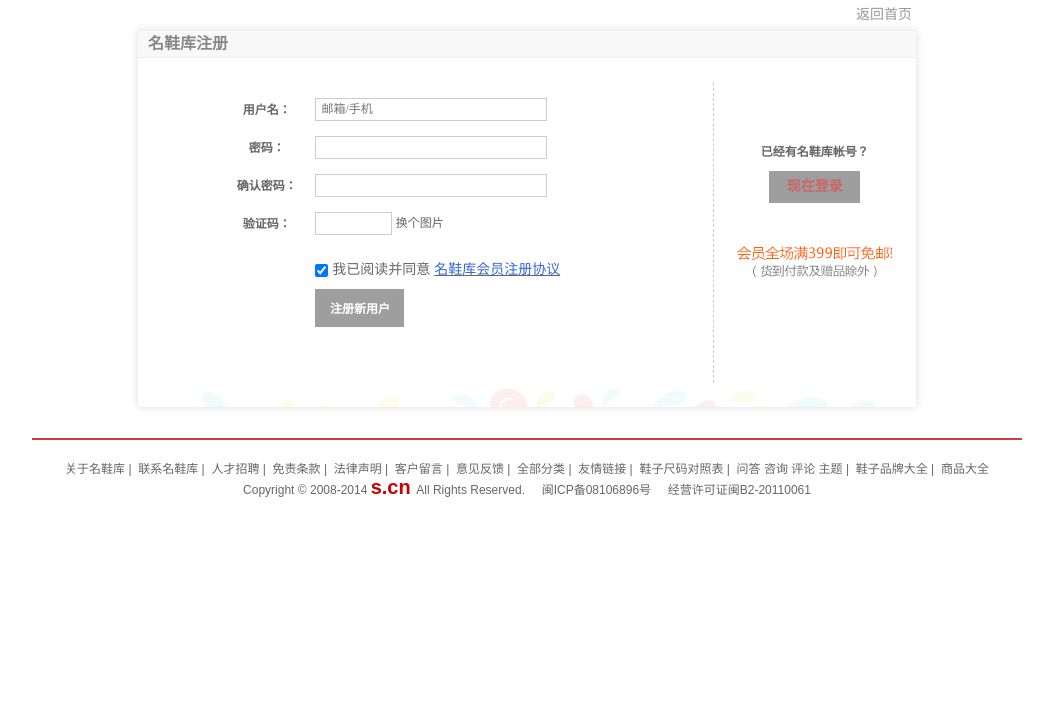
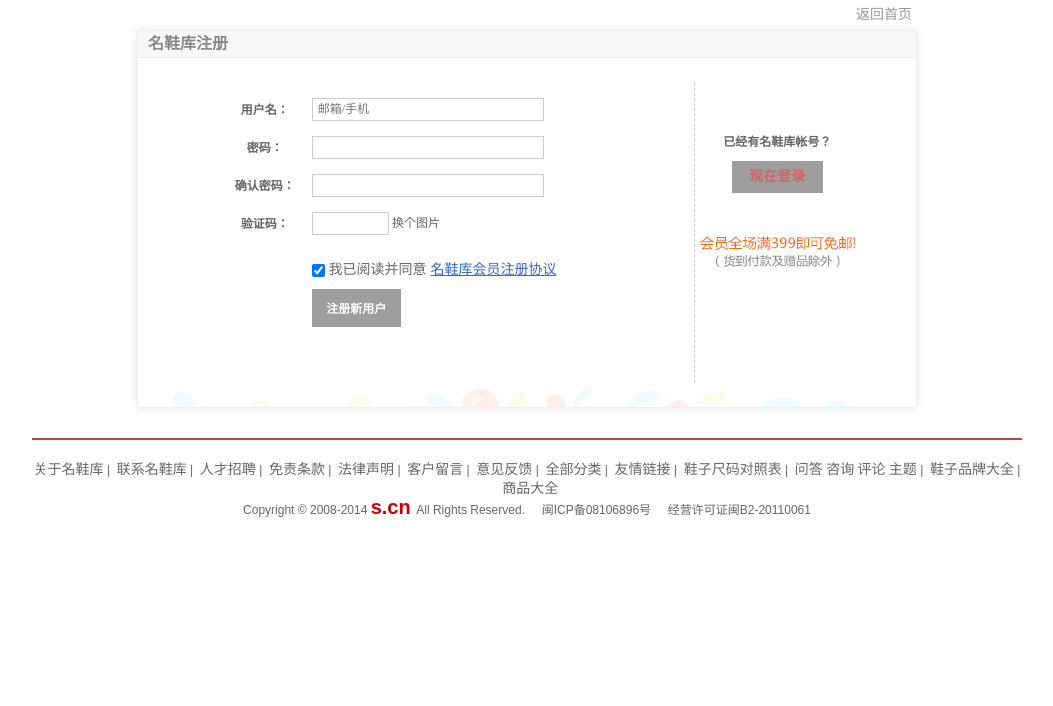
Before and after one commit to imsecai/Myfamoushoes, a PHP site: page /html/reg.html in a window 1280 px wide. Shown: the part 94-800 px from the top of the page, without its empty margins (113-1166 px from the left). Run offline with PHP 8.4, Linux system fonts and the light colour scheme; grey boxes are pictures that could not be loaded.

Commit message:
登录注册样式完善

```diff
--- a/gulpfile.js
+++ b/gulpfile.js
@@ -4,7 +4,7 @@ var sass = require('gulp-sass');
 gulp.task('compileSass',function(){
     gulp.src('./src/sass/*.scss')
 
-    .pipe(sass())
+    .pipe(sass({outputStyle:'expanded'}))
 
     .pipe(gulp.dest('./src/css/'))
 });
--- a/src/css/reg.css
+++ b/src/css/reg.css
@@ -1,33 +1,114 @@
 a {
-  text-decoration: none; }
+  text-decoration: none;
+}
 
 .head {
-  padding-top: 20px; }
+  padding-top: 20px;
+}
+
 .head .warp {
   margin: 0 auto;
   width: 990px;
-    height: 73px; }
+  height: 73px;
+}
+
 .head .warp .logo {
   float: left;
   height: 63px;
   padding-top: 10px;
   background: url(../img/newlogo.png) no-repeat 0 10px;
-      width: 427px; }
+  width: 427px;
+}
 
 .AllWrapInside {
   margin: 0 auto;
   width: 780px;
   line-height: 30px;
   text-align: right;
-  padding-right: 10px; }
+  padding-right: 10px;
+}
+
 .AllWrapInside .c999 a {
   color: #999;
-    font-size: 14px; }
+  font-size: 14px;
+}
+
+.signupform .RegisterWrap {
+  margin: 0 auto;
+  width: 780px;
+}
+
+.signupform .RegisterWrap .form {
+  padding: 0;
+  border: 1px solid #efefef;
+  border-radius: 2px;
+  box-shadow: 0 0 8px #E5E5E5;
+}
+
+.signupform .RegisterWrap .form h3 {
+  font-size: 16px;
+  color: #888;
+  background: #f8f8f8;
+  padding: 4px 10px;
+  border-bottom: 1px solid #efefef;
+  text-shadow: 1px 1px #fff;
+  font-weight: 700;
+}
+
+.signupform .RegisterWrap .form .table_b {
+  width: "100%";
+  background: url("../img/signup.jpg") no-repeat center bottom;
+}
+
+.signupform .RegisterWrap .form .table_b tbody tr .td_one {
+  width: "65%";
+}
+
+.signupform .RegisterWrap .form .table_b tbody tr .td_one > div {
+  padding: 40px 0 80px 80px;
+}
+
+.signupform .RegisterWrap .form .table_b tbody tr .td_two {
+  width: "23%";
+  text-align: center;
+}
+
+.signupform .RegisterWrap .form .table_b tbody tr .td_two > div {
+  height: 300px;
+  border-left: 1px dashed #ccc;
+}
+
+.signupform .RegisterWrap .form .table_b tbody tr .td_two > div b {
+  display: block;
+  padding-top: 50px;
+  font-size: 12px;
+}
+
+.signupform .RegisterWrap .form .table_b tbody tr .td_two > div .returnlogin {
+  display: inline-block;
+  margin-top: 10px;
+  width: 91px;
+  height: 32px;
+  line-height: 30px;
+  text-align: center;
+  color: #c66;
+  font-size: 14px;
+  font-weight: 700;
+  background: url("../img/loginbg.png") no-repeat;
+}
+
+.signupform .RegisterWrap .form .table_b tbody tr .td_two > div img {
+  padding-top: 40px;
+  text-align: center;
+}
 
 .c777 label {
-  font-size: 14px; }
+  font-size: 14px;
+}
+
 .c777 label a {
-    text-decoration: underline; }
+  text-decoration: underline;
+}
 
 .actbtn {
   width: 89px;
@@ -37,38 +118,27 @@ a {
   font-weight: bold;
   cursor: pointer;
   border: none;
-  background: url("../img/scn04.png") no-repeat 0 -198px; }
-
-b {
-  display: block;
-  padding-top: 60px;
-  font-size: 12px; }
-
-.box10 {
-  height: 10px;
-  clear: both;
-  overflow: hidden; }
-
-.returnlogin {
-  display: inline-block;
-  width: 91px;
-  height: 32px;
-  line-height: 30px;
-  text-align: center;
-  color: #c66;
-  font-size: 14px;
-  font-weight: 700;
-  background: url("../img/loginbg.png") no-repeat; }
+  background: url("../img/scn04.png") no-repeat 0 -198px;
+}
 
 .foot {
   margin: 30px auto 0;
   width: 990px;
   border-top: 2px solid #CE3C3B;
-  background: none; }
+  background: none;
+}
+
 .foot .row02 {
   text-align: center;
-    padding: 20px 0; }
+  padding: 20px 0;
+}
+
+.foot .row02 span a {
+  font-size: 14px;
+}
+
 .foot .row02 i {
   font-size: 20px;
   color: #c00;
-      font-weight: 700; }
+  font-weight: 700;
+}
--- a/src/html/reg.html
+++ b/src/html/reg.html
@@ -19,19 +19,19 @@
         </div>
         <div class="AllWrapInside">
             <div class="c999">
-                <a href="">返回首页</a>
+                <a href="../index.html">返回首页</a>
             </div>
         </div>
         <form action="post" action="" id="signupform" class="signupform">
-            <div class="RegisterWrap" style="margin:0 auto;width:780px;">
-                <div class="form" style="padding:0;border:1px solid #efefef;border-radius:2px;box-shadow:0 0 8px #E5E5E5 ;">
-                    <div style="font-size:16px;color:#888;background:#f8f8f8;padding:4px 10px;border-bottom:1px solid #efefef; text-shadow:1px 1px #fff;font-weight:700;">名鞋库注册</div>
+            <div class="RegisterWrap">
+                <div class="form">
+                    <h3>名鞋库注册</h3>
                     <input type="hidden" name="forward"/>
-                    <table width="100%" border="0" cellspacing="0" cellpadding="0" style="background: url('../img/signup.jpg')no-repeat center bottom;">
+                    <table  cellspacing="0" cellpadding="0" class="table_b" >
                         <tbody>
                             <tr>
-                                <td width="65%">
-                                    <div style="padding:40px 0 80px 80px">
+                                <td class="td_one" >
+                                    <div>
                                         <table width="100%" border="0" cellspacing="0" cellpadding="0">
                                             <tbody>
 
@@ -84,13 +84,11 @@
                                         </table>
                                     </div>
                                 </td>
-                                <td width="23%" style="text-align:center;">
-                                    <div style="border-left:1px dashed #ccc;height:300px">
-
+                                <td width="23%" class="td_two" >
+                                    <div>
                                         <b>已经有名鞋库帐号？</b>
-                                        <div class="box10"></div>
                                         <a href="login.html" class="returnlogin" id="fast_reg_login">现在登录</a>
-                                        <div style="padding:40px 0 0 0;text-align: center;">
+                                        <div>
                                             <img src="../img/zhuce.png" alt="" />
                                         </div>
                                     </div>
--- a/src/sass/login.scss
+++ b/src/sass/login.scss
@@ -18,7 +18,7 @@ a{
 }
 
 .AllWrapInside{
-    width: 80%;margin: 0 auto;
+    width: 980px;margin: 0 auto;
     .loinform{
         .RegisterWrap{
             margin:0;
@@ -30,7 +30,11 @@ a{
 }
 
 .login_box{
-    width:85%;background: #fafafa;border:1px solid #eee;box-shadow:3px 3px #f5f5f5;
+    width:85%;
+    background: #fafafa;
+    border:1px solid #eee;
+    box-shadow:3px 3px #f5f5f5;
+    margin-top:35px;
     table{
         margin:0 auto;
         tbody{
@@ -58,7 +62,7 @@ a{
     }
 }
 th{
-    text-align: right;
+    text-align:right;
     color:#666;
     width: 60px;
     font-size: 14px;vertical-align: middle;font-weight: 100;
@@ -69,20 +73,28 @@ th{
     border:none;cursor:pointer;
 }
 .c777{
-    font-size: 14px;color:#777;
+    font-size: 14px;
+    color:#777;
 }
 #fast_login_reg{
     color:#f60;
     text-decoration:underline;
 }
 .login-IconList{
-    float: left;padding-top: 5px;width: 115px;
-    height: 20px;overflow:visible;
+    float:left;
+    padding-top: 5px;
+    width: 115px;
+    height: 20px;
+    overflow:visible;
 }
-
+.login-descript{
+    padding-top:12px;
+}
 .foot{
     margin:30px auto 0;
-    width:990px;
+    width:980px;
+    border-top:2px solid #CE3C3B;
+    // background:none;
     .row02{
         text-align: center;
         padding: 20px 0;
--- a/src/sass/reg.scss
+++ b/src/sass/reg.scss
@@ -29,7 +29,73 @@ a{
         }
     }
 }
+.signupform{
 
+    .RegisterWrap{
+         margin:0 auto;
+         width:780px;
+        .form{
+             padding:0;
+             border:1px solid #efefef;
+             border-radius:2px;
+             box-shadow:0 0 8px #E5E5E5 ;
+             h3{
+                font-size:16px;
+                color:#888;
+                background:#f8f8f8;
+                padding:4px 10px;
+                border-bottom:1px solid #efefef;
+                text-shadow:1px 1px #fff;
+                font-weight:700;
+             }
+             .table_b{
+                width:"100%";
+                background: url('../img/signup.jpg') no-repeat center bottom;
+                tbody{
+                    tr{
+                        .td_one{
+                            width:"65%";
+                            // background-color:#000;
+                            >div{
+                                padding:40px 0 80px 80px;
+                            }
+                        }
+                        .td_two{
+                            width:"23%";
+                            text-align:center;
+                            >div{
+                                height:300px;
+                                border-left:1px dashed #ccc;
+                                b{
+                                    display:block;
+                                    padding-top:50px;
+                                    font-size: 12px;
+                                }
+                                .returnlogin{
+                                    display: inline-block;
+                                    margin-top:10px;
+                                    width: 91px;
+                                    height: 32px;
+                                    line-height: 30px;
+                                    text-align: center;
+                                    color:#c66;
+                                    font-size: 14px;
+                                    font-weight: 700;
+                                    background: url("../img/loginbg.png")no-repeat;
+                                }
+                                img{
+                                    padding-top:40px;
+                                    text-align: center;
+                                }
+                            }
+                        }
+                    }
+                }
+             }
+
+        }
+    }
+}
 .c777{
     label{
         font-size: 14px;
@@ -49,25 +115,8 @@ a{
     border:none;
     background: url('../img/scn04.png') no-repeat 0 -198px;
 }
-b{
-    display:block;
-    padding-top:60px;
-    font-size: 12px;
-}
-.box10{
-    height: 10px;clear:both;overflow: hidden;
-}
-.returnlogin{
-    display: inline-block;
-    width: 91px;
-    height: 32px;
-    line-height: 30px;
-    text-align: center;
-    color:#c66;
-    font-size: 14px;
-    font-weight: 700;
-    background: url("../img/loginbg.png")no-repeat;
-}
+
+
 .foot{
     margin:30px auto 0;
     width:990px;
```
Also changed, not shown: src/css/login.css (+60 -23 lines), src/html/login.html (+26 -37 lines). Lines whose indentation alone changed are shown as unchanged.
